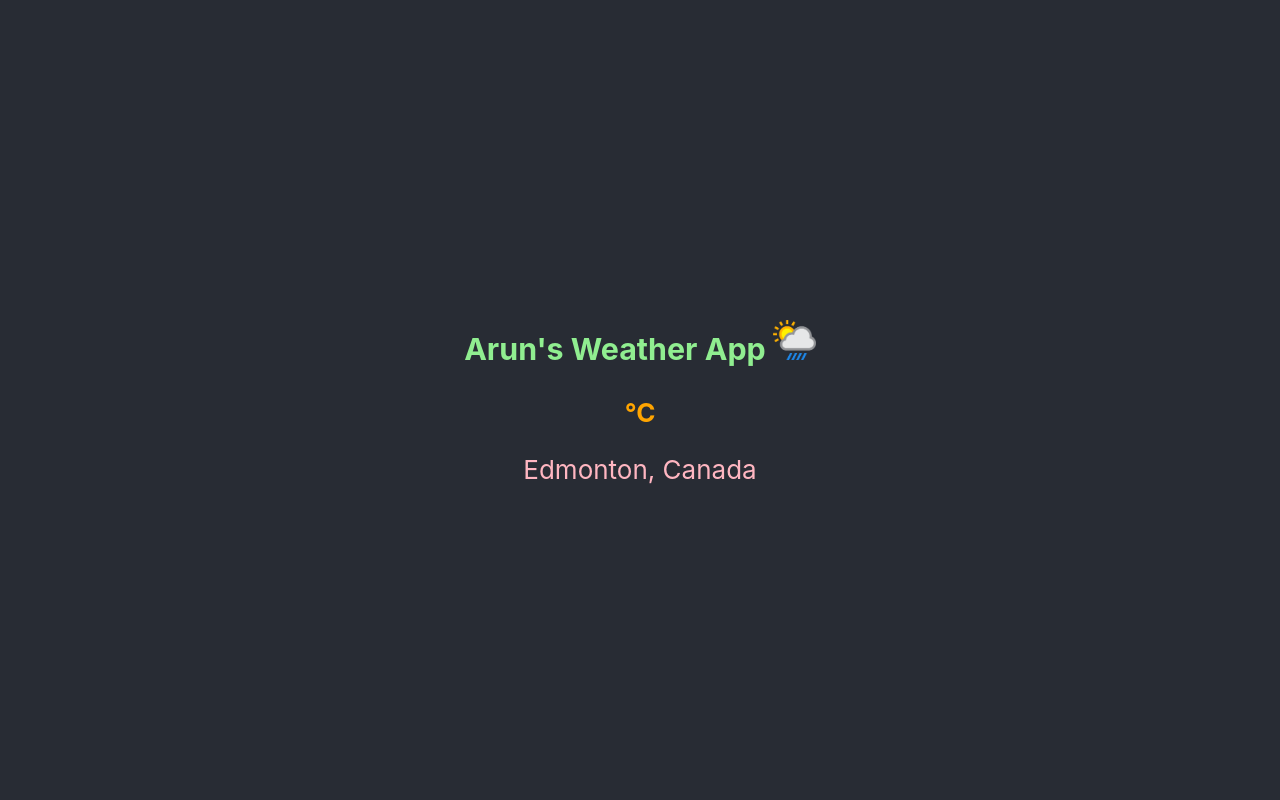
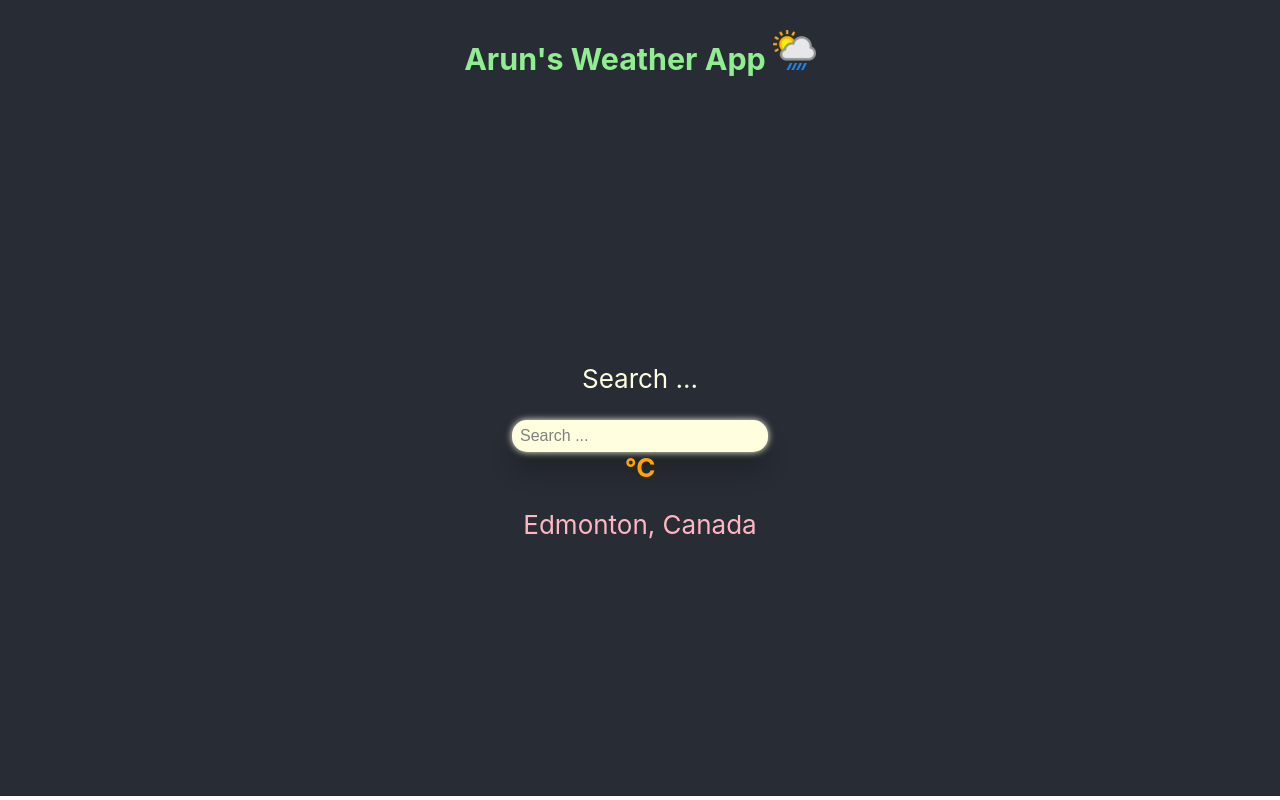
Before and after one commit to ajamal31/Weather-App-ReactJS, a React (Create React App) app: page / in a window 1280 px wide. Built offline with nearby package versions, Linux system fonts and the light colour scheme; no server answers.

Commit message:
Move fetch method into a function, Add search bar

```diff
--- a/src/App.css
+++ b/src/App.css
@@ -9,7 +9,15 @@
 
 .App-header {
 	background-color: #282c34;
-  min-height: 100vh;
+	min-height: 10vh;
+	display: flex;
+	flex-direction: column;
+	font-size: calc(10px + 2vmin);
+}
+
+.App-body {
+	background-color: #282c34;
+	min-height: 86vh;
 	display: flex;
 	flex-direction: column;
 	align-items: center;
@@ -21,3 +29,20 @@
 .App-link {
 	color: #61dafb;
 }
+
+.App-input {
+	width: 15em;
+	height: 1em;
+	background: lightyellow;
+	color: gray;
+	border: none;
+	border-radius: 15px;
+	outline: none;
+	padding: 0.5rem;
+	box-shadow: 0 0 7px 0 lightyellow, 0 20px 25px 0 rgba(0, 0, 0, 0.2);
+	font-size: medium;
+}
+
+.App-input::placeholder {
+	color: gray;
+}
--- a/src/App.js
+++ b/src/App.js
@@ -3,14 +3,18 @@ import weatherLogo from "./weatherLogo.png";
 import "./App.css";
 
 function App() {
-  var city = "Edmonton";
-  var countryCode = "Canada";
+	const [city, setCity] = useState("Edmonton");
+	const [countryCode, setCountryCode] = useState("Canada");
 	const apiKey = "cecfe61da45b46b0ff77615eed1fd730";
 	const url = `https://api.openweathermap.org/data/2.5/weather?q=${city},${countryCode}&units=metric&appid=${apiKey}`;
 	const [weather, setWeather] = useState("");
 	const [icon, setIcon] = useState(null);
 	const [time, setTime] = useState("");
+	const [keyword, setKeyword] = useState("Search ...");
+	const defaultMsg = "Search ...";
+	const defaultCity = "Edmonton";
 
+	function init() {
 		fetch(url)
 			.then((response) => response.json())
 			.then((data) => {
@@ -24,24 +28,45 @@ function App() {
 			.catch((error) => {
 				console.log(error);
 			});
+	}
+
+	// init();
 
 	return (
 		<div className="App">
 			<header className="App-header">
-        <div>
+				{" "}
 				<h3 style={{ color: "lightgreen" }}>
 					Arun's Weather App {""}
 					<img className="App-logo" src={weatherLogo} alt="" />
 				</h3>
-        </div>
+			</header>
+			<div className="App-body">
+				<p style={{ color: "lightyellow" }}>{keyword}</p>
+				<input
+					className="App-input"
+					type="text"
+					placeholder={keyword}
+					onChange={(e) => {
+						var input = e.target.value;
+						if (input) {
+							setKeyword(input);
+							// Use the following after implementing location autoimplement:
+							// setCity(input);
+						} else {
+							setKeyword(defaultMsg);
+							// Use the following after implementing location autoimplement:
+							// setCity(defaultCity);
+						}
+					}}
+				/>
 				<img src={icon} alt="" />
 				<b style={{ color: "orange" }}>{weather}°C</b>
-
 				<p style={{ color: "lightpink" }}>
 					{city}, {countryCode}
 				</p>
 				<b style={{ color: "lightblue" }}>{time}</b>
-      </header>
+			</div>
 		</div>
 	);
 }
```
Lines whose indentation alone changed are shown as unchanged.
